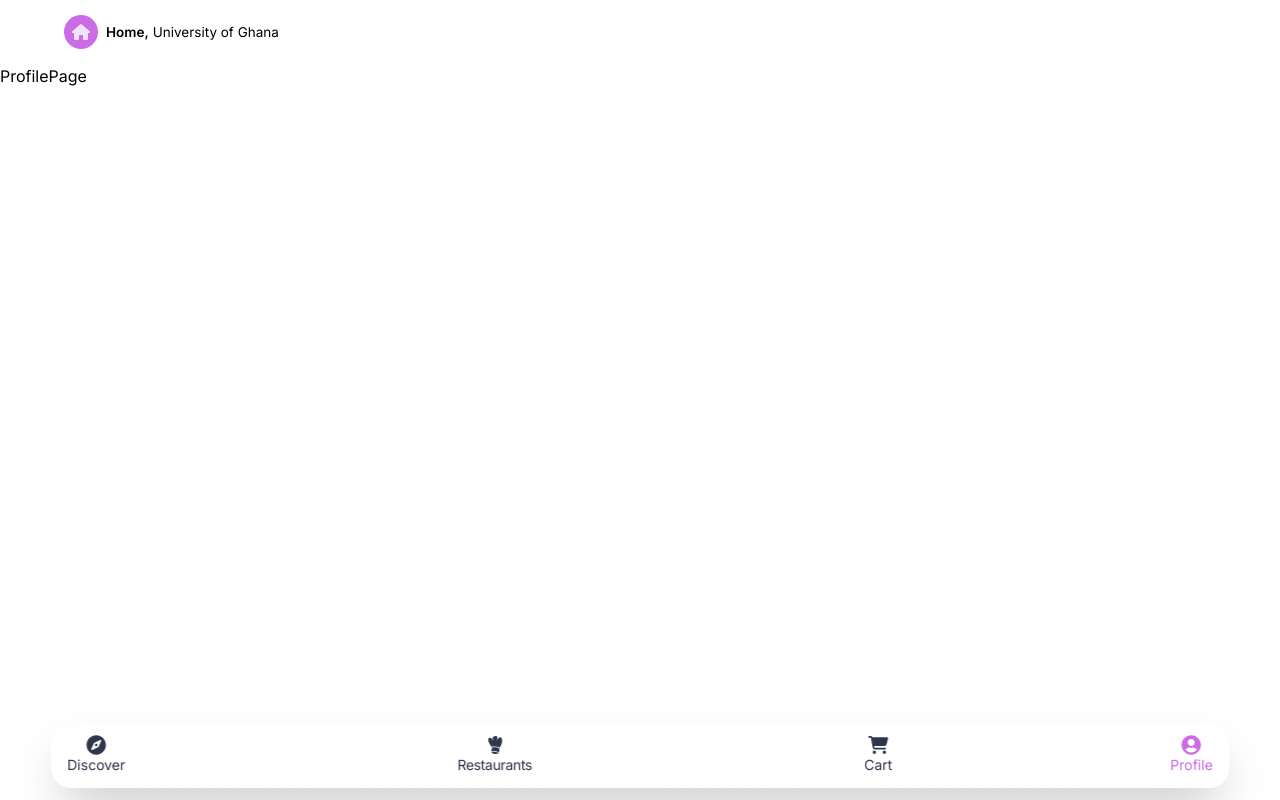
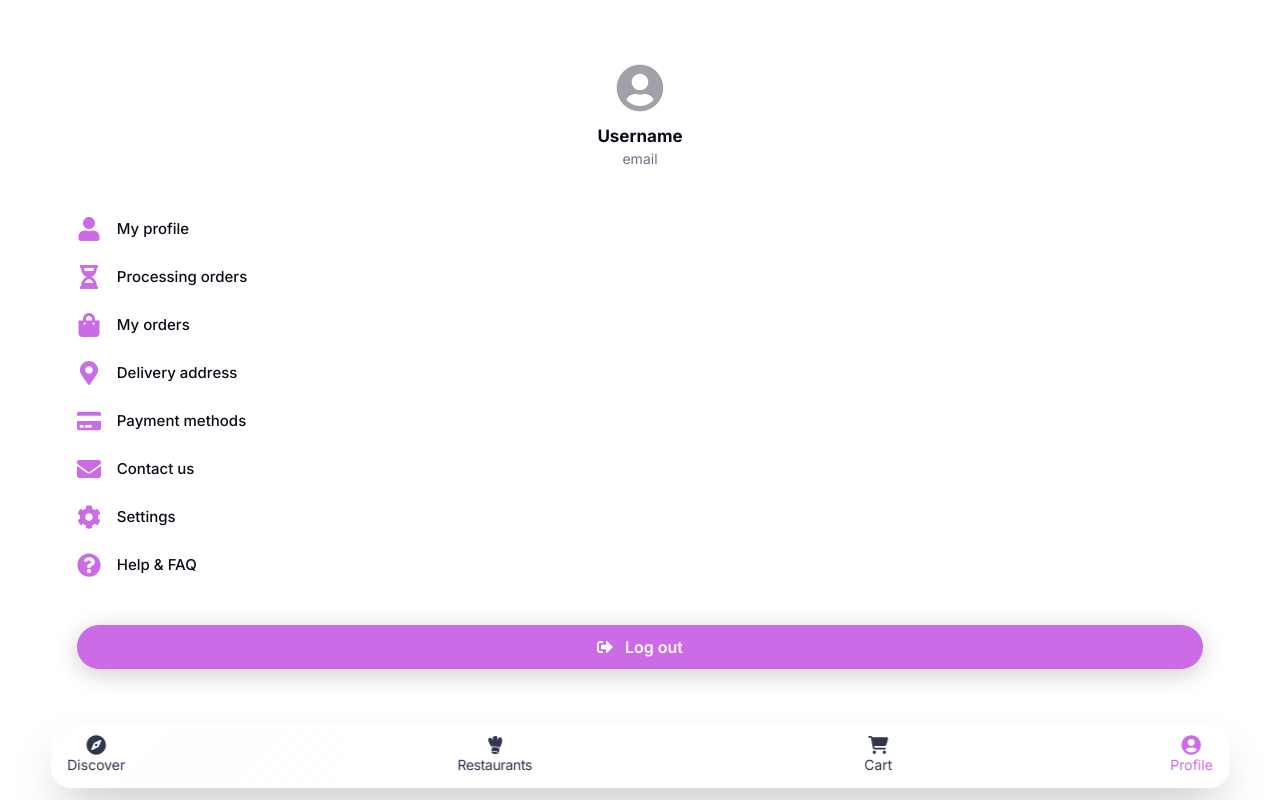
Before and after one commit to merrylow/merrylow_frontend, a Next.js app: page /profile in a window 1280 px wide. Built offline with nearby package versions, Linux system fonts and the light colour scheme.

Commit message:
finished profile page ui

```diff
--- a/app/(other-pages)/cart/page.tsx
+++ b/app/(other-pages)/cart/page.tsx
@@ -86,21 +86,18 @@ const CartPage = () => {
                                         </div>
                                         <p className='text-xs text-black-soft mt-1'>Snack</p>
                                    </div>
-
-
                               ))}
 
                          </div>
-
                     </section>
                </div>
 
                {/* Checkout section */}
                <section className='fixed bottom-1.5 left-1/2 -translate-x-1/2 w-[90%] bg-transparent py-4 flex justify-between items-center'>
-                    <button className='w-full h-11 flex justify-between items-center bg-primary-main text-white font-bold rounded-full text-[15px] shadow-[0_5px_25px_rgba(0,1,0,0.2)] px-7'>
+                    <Link href='/checkout' className='w-full h-11 px-7 flex items-center justify-between font-bold text-[15px] btn'>
                          <span>Go to checkout</span>
                          <span>c25.50</span>
-                    </button>
+                    </Link>
                </section>
      </div>
      )
--- /dev/null
+++ b/app/(other-pages)/checkout/page.tsx
@@ -0,0 +1,8 @@
+
+const CheckoutPage = () => {
+     return (
+          <div>Checkout Page</div>
+     )
+}
+
+export default CheckoutPage
--- a/app/(other-pages)/loading.tsx
+++ b/app/(other-pages)/loading.tsx
@@ -3,7 +3,8 @@ import ClipLoader from "react-spinners/ClipLoader";
 const Loading = () => {
      return (
           <div className='w-full h-[100vh] flex items-center justify-center'>
-               <ClipLoader size={80} loading={true} color='#CB6CE6' aria-label="Loadin9Spinner" />
+               {/* <ClipLoader size={80} loading={true} color='#CB6CE6' aria-label="Loadin9Spinner" /> */}
+               <div className="loading loading-spinner loading-lg" />
           </div>
      )
 }
--- /dev/null
+++ b/app/(other-pages)/profile/page.tsx
@@ -0,0 +1,77 @@
+import BottomNav from '@/components/bottomNav'
+import Link from 'next/link'
+import { FaUser, FaShoppingBag, FaHourglassHalf, FaMapMarkerAlt, FaCreditCard, FaEnvelope, FaCog, FaQuestionCircle, FaSignOutAlt, FaUserCircle } from 'react-icons/fa'
+
+
+const ProfilePage = () => {
+     return (
+          <div className='min-h-screen w-full flex flex-col justify-around items-center'>
+               <div className='w-[88%] flex flex-col gap-12 mt-5'>
+                    <section className='flex flex-col items-center space-y-3 text-center'>
+                         <FaUserCircle className='text-secondary-pale size-12' />
+                         <div>
+                              <h2 className='text-md font-bold text-black'>Username</h2>
+                              <p className='text-sm text-gray-500'>email</p>
+                         </div>
+                    </section>
+
+                    {/* Menu Items */}
+                    <section className='flex flex-col items-start space-y-6'>
+                         <Link href='#' className='flex items-center space-x-4 text-black'>
+                              <FaUser className='text-primary-main size-6' />
+                              <span className='font-medium text-base'>My profile</span>
+                         </Link>
+
+                         <Link href='/checkout' className='flex items-center space-x-4 text-black'>
+                              <FaHourglassHalf className='text-primary-main size-6' />
+                              <span className='font-medium text-base'>Processing orders</span>
+                         </Link>
+
+                         <Link href='#' className='flex items-center space-x-4 text-black'>
+                              <FaShoppingBag className='text-primary-main size-6' />
+                              <span className='font-medium text-base'>My orders</span>
+                         </Link>
+
+                         <Link href='#' className='flex items-center space-x-4 text-black'>
+                              <FaMapMarkerAlt className='text-primary-main size-6' />
+                              <span className='font-medium text-base'>Delivery address</span>
+                         </Link>
+
+                         <Link href='#' className='flex items-center space-x-4 text-black'>
+                              <FaCreditCard className='text-primary-main size-6' />
+                              <span className='font-medium text-base'>Payment methods</span>
+                         </Link>
+
+                         <Link href='#' className='flex items-center space-x-4 text-black'>
+                              <FaEnvelope className='text-primary-main size-6' />
+                              <span className='font-medium text-base'>Contact us</span>
+                         </Link>
+
+                         <Link href='#' className='flex items-center space-x-4 text-black'>
+                              <FaCog className='text-primary-main size-6' />
+                              <span className='font-medium text-base'>Settings</span>
+                         </Link>
+
+                         <Link href='#' className='flex items-center space-x-4 text-black'>
+                              <FaQuestionCircle className='text-primary-main size-6' />
+                              <span className='font-medium text-base'>Help & FAQ</span>
+                         </Link>
+                    </section>
+
+                    <section>
+                         <button className='w-full h-11 flex items-center justify-center space-x-3 btn'>
+                              <FaSignOutAlt />
+                              <span>Log out</span>
+                         </button>
+                    </section>
+
+               </div>
+
+               <div>
+                    <BottomNav />
+               </div>
+          </div>
+     )
+}
+
+export default ProfilePage
--- a/app/(root)/profile/page.tsx
+++ /dev/null
@@ -1,7 +0,0 @@
-const ProfilePage = () => {
-     return (
-          <div>ProfilePage</div>
-     )
-}
-
-export default ProfilePage
--- a/app/globals.css
+++ b/app/globals.css
@@ -36,14 +36,13 @@
      --text-md: 1.063rem; /* 17px */
      --text-lg: 1.25rem; /* 20px */
      --text-xl: 1.7rem; /* 27.2px */
-     --text-2xl: 2rem; /* 32px */
-
+     --text-2xl: 1.9rem;
 }
 
 
 @layer components {
      .btn {
-          @apply px-6 py-1.5 rounded-full bg-primary-main text-white font-semibold shadow-md hover:bg-primary-soft hover:text-white transition-colors focus:outline-none focus:ring-2 focus:ring-primary-soft;
+          @apply px-6 py-1.5 rounded-full bg-primary-main text-white font-semibold shadow-[0_5px_25px_rgba(0,1,0,0.2)] transition-colors focus:outline-none focus:ring-2 focus:ring-primary-soft;
      }
 
      .see-all-btn {
--- a/app/loading.tsx
+++ b/app/loading.tsx
@@ -4,7 +4,8 @@ import ClipLoader from "react-spinners/ClipLoader";
 const Loading = () => {
      return (
           <div className='w-full h-[75vh] flex items-center justify-center'>
-               <ClipLoader size={80} loading={true} color='#CB6CE6' aria-label="Loading Spinner" />
+               {/* <ClipLoader size={80} loading={true} color='#CB6CE6' aria-label="Loading Spinner" /> */}
+               <div className="loading loading-spinner loading-lg" />
           </div>
      )
 }
--- a/components/productModal.tsx
+++ b/components/productModal.tsx
@@ -104,9 +104,9 @@ const ProductModal = async ({ params }: { params: Promise<{ restaurantId: string
                          <section className="fixed bottom-1.5 left-1/2 -translate-x-1/2 w-[88%] bg-transparent py-4 flex justify-between items-center">
                               <QuantitySelector />
 
-                              <button className="w-[55%] h-11 bg-primary-main text-white rounded-full font-bold text-[15px] shadow-[0_5px_25px_rgba(0,1,0,0.2)]">
+                              <Link href='/cart' className="w-[55%] h-11 flex items-center justify-center font-bold text-[15px] btn">
                                    Add to order
-                              </button>
+                              </Link>
                          </section>
                     </div>
                </Modal>
--- a/components/quantitySelector.tsx
+++ b/components/quantitySelector.tsx
@@ -23,7 +23,7 @@ const QuantitySelector = () => {
           >
                <button
                     className={pathname === '/cart'
-                         ? 'w-4.5 h-4.5 flex items-center justify-center bg-primary-main text-white text-md rounded-lg'
+                         ? 'w-4.5 h-4.5 flex items-center justify-center bg-primary-main text-white text-md rounded-md'
                          :'w-6 h-6 flex items-center justify-center bg-primary-main text-white text-md rounded-lg'}
                     onClick={subtractValue}
                     disabled={quantity === 1}
@@ -35,7 +35,7 @@ const QuantitySelector = () => {
                </span>
                <button
                     className={pathname === '/cart'
-                         ? 'w-4.5 h-4.5 flex items-center justify-center bg-primary-main text-white text-md rounded-lg'
+                         ? 'w-4.5 h-4.5 flex items-center justify-center bg-primary-main text-white text-md rounded-md'
                          :'w-6 h-6 flex items-center justify-center bg-primary-main text-white text-lg rounded-lg'}
                     onClick={addValue}
                >
```
Also changed, not shown: 1 other file (tests, documents, lock files or other folders).
